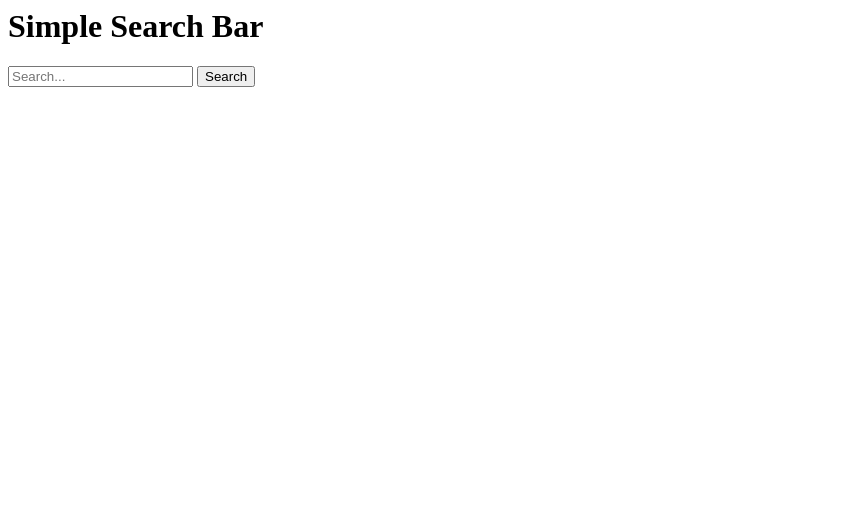
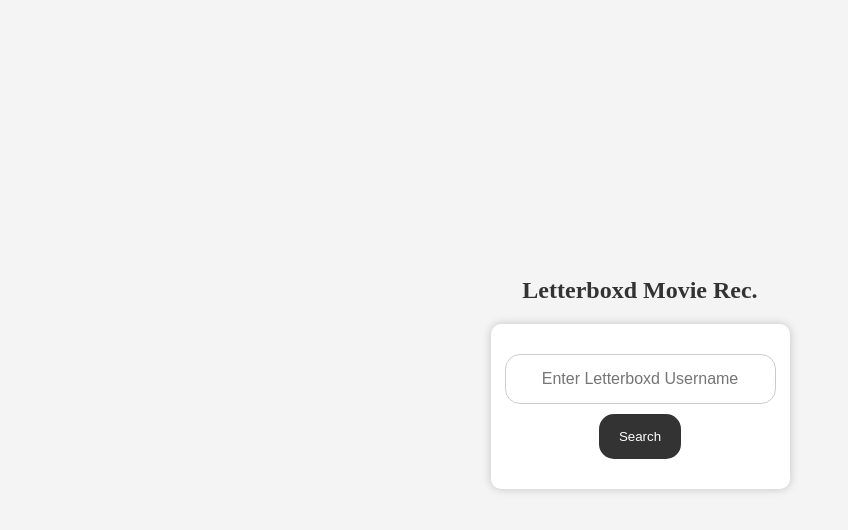
Before and after one commit to AidanScharnikow/LetterboxdRec, a plain HTML site: page index.html in a window 1280 px wide. Shown: the whole page, without its empty margins (0-848 px from the left). Drawn offline with Linux system fonts and the light colour scheme.

Commit message:
Fixed styling and alignment.

```diff
--- a/index.html
+++ b/index.html
@@ -1,23 +1,20 @@
+<!DOCTYPE html>
 <html lang="en">
 <head>
     <meta charset="UTF-8">
     <meta name="viewport" content="width=device-width, initial-scale=1.0">
-    <title>Letterboxd Movie Reccomender</title>
-    <link rel="stylesheet" href="styles.css">
+    <title>Letterboxd Movie Rec</title>
+    <link rel="stylesheet" href="style.css">
 </head>
 <body>
-    <header>
-        <h1>Simple Search Bar</h1>
-    </header>
-    <main>
-        <div class="search-container">
-            <input type="text" id="search-input" placeholder="Search...">
+    <div class="container">
+        <h1>Letterboxd Movie Rec.</h1>
+        <div class="search-box">
+            <input type="text" id="search-input" placeholder="Enter Letterboxd Username" />
             <button id="search-button">Search</button>
         </div>
-        <div id="search-results">
-            <!-- Search results will be displayed here -->
-        </div>
-    </main>
+        <div id="search-results"></div>
+    </div>
     <script src="script.js"></script>
 </body>
 </html>
--- a/script.js
+++ b/script.js
@@ -1,4 +1,4 @@
-"use strict"
+"use strict";
 
 document.addEventListener("DOMContentLoaded", function () {
     const searchInput = document.getElementById("search-input");
--- a/style.css
+++ b/style.css
@@ -1,45 +1,55 @@
 body {
-    font-family: Arial, sans-serif;
     margin: 0;
     padding: 0;
+    display: flex;
+    flex-direction: column;
+    justify-content: center;
+    align-items: center;
+    min-height: 100vh;
+    background-color: #f4f4f4; /* Neutral background color */
 }
 
-header {
-    background-color: #333;
-    color: white;
+.container {
     text-align: center;
-    padding: 10px 0;
+    margin-top: -50px; /* Move the container slightly up */
 }
 
-main {
-    max-width: 800px;
-    margin: 0 auto;
-    padding: 20px;
+h1 {
+    font-size: 24px;
+    color: #333; /* Neutral text color */
+    margin-bottom: 20px; /* Add some spacing below the title */
 }
 
-.search-container {
+.search-box {
+    background-color: #ffffff; /* Neutral box color */
+    padding: 30px;
+    border-radius: 10px;
+    box-shadow: 0 0 10px rgba(0, 0, 0, 0.2);
     display: flex;
-    gap: 10px;
+    flex-direction: column;
+    align-items: center;
 }
 
-#search-input {
-    flex-grow: 1;
-    padding: 10px;
+input[type="text"] {
+    width: 100%;
+    padding: 15px;
+    margin: 0; /* Remove margin */
     border: 1px solid #ccc;
-    border-radius: 5px;
+    border-radius: 15px;
     font-size: 16px;
+    text-align: center; /* Center text within the input */
 }
 
-#search-button {
-    padding: 10px 20px;
-    background-color: #333;
-    color: white;
+button {
+    background-color: #333; /* Neutral button color */
+    color: #fff; /* Button text color */
+    padding: 15px 20px;
     border: none;
-    border-radius: 5px;
+    border-radius: 15px;
     cursor: pointer;
-    font-size: 16px;
+    margin-top: 10px; /* Add some spacing above the button */
 }
 
-#search-results {
-    margin-top: 20px;
+button:hover {
+    background-color: #555; /* Button color on hover */
 }
```
